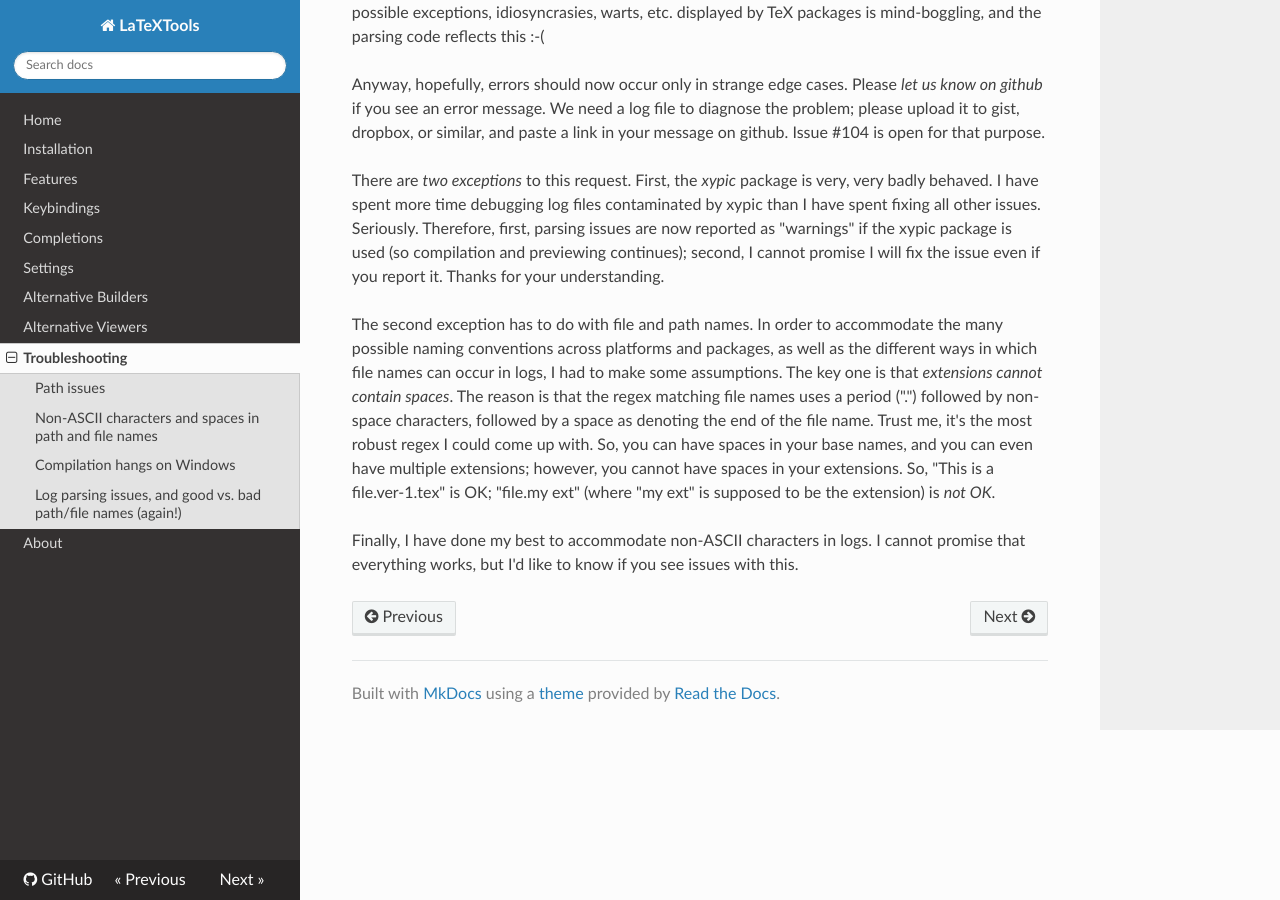
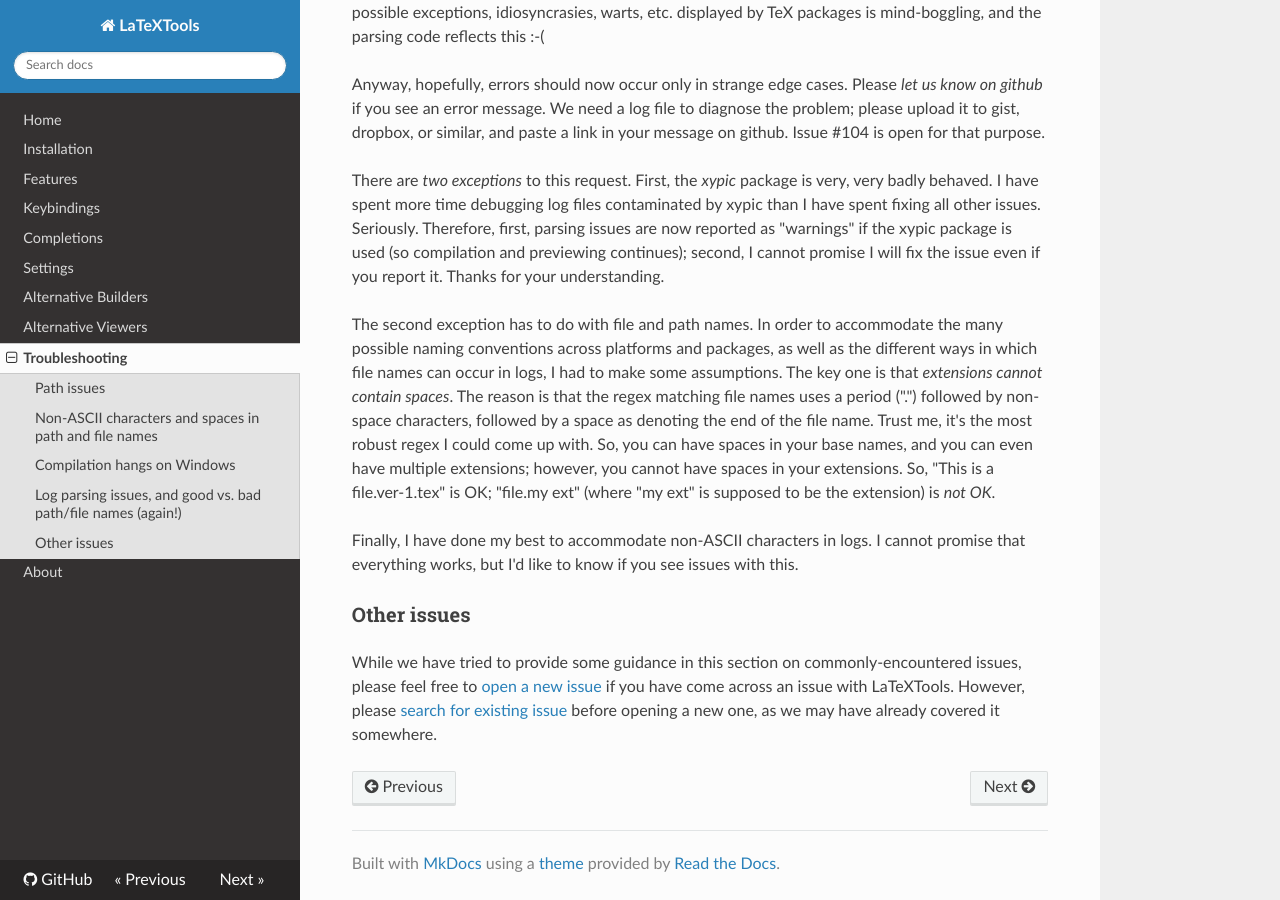
Before and after one commit to SublimeText/LaTeXTools, an MkDocs documentation site: the page built from docs/troubleshooting.md, in a window 1280 px wide and 900 px high, scrolled down 1717 px. Built offline with MkDocs 1.6.1, drawn with Linux system fonts in a browser that asks for light colours; nearby versions of some CDN libraries; old or Windows-style settings are respelled for this version of MkDocs.

Commit message:
Add github links to troubleshooting doc

```diff
--- a/docs/troubleshooting.md
+++ b/docs/troubleshooting.md
@@ -41,3 +41,7 @@ There are *two exceptions* to this request. First, the *xypic* package is very,
 The second exception has to do with file and path names. In order to accommodate the many possible naming conventions across platforms and packages, as well as the different ways in which file names can occur in logs, I had to make some assumptions. The key one is that *extensions cannot contain spaces*. The reason is that the regex matching file names uses a period (".") followed by non-space characters, followed by a space as denoting the end of the file name. Trust me, it's the most robust regex I could come up with. So, you can have spaces in your base names, and you can even have multiple extensions; however, you cannot have spaces in your extensions. So, "This is a file.ver-1.tex" is OK; "file.my ext" (where "my ext" is supposed to be the extension) is *not OK*.
 
 Finally, I have done my best to accommodate non-ASCII characters in logs. I cannot promise that everything works, but I'd like to know if you see issues with this.
+
+### Other issues
+
+While we have tried to provide some guidance in this section on commonly-encountered issues, please feel free to [open a new issue](https://github.com/SublimeText/LaTeXTools/issues/new) if you have come across an issue with LaTeXTools. However, please [search for existing issue](https://github.com/SublimeText/LaTeXTools/issues/?q=is%3Aopen) before opening a new one, as we may have already covered it somewhere.
```
